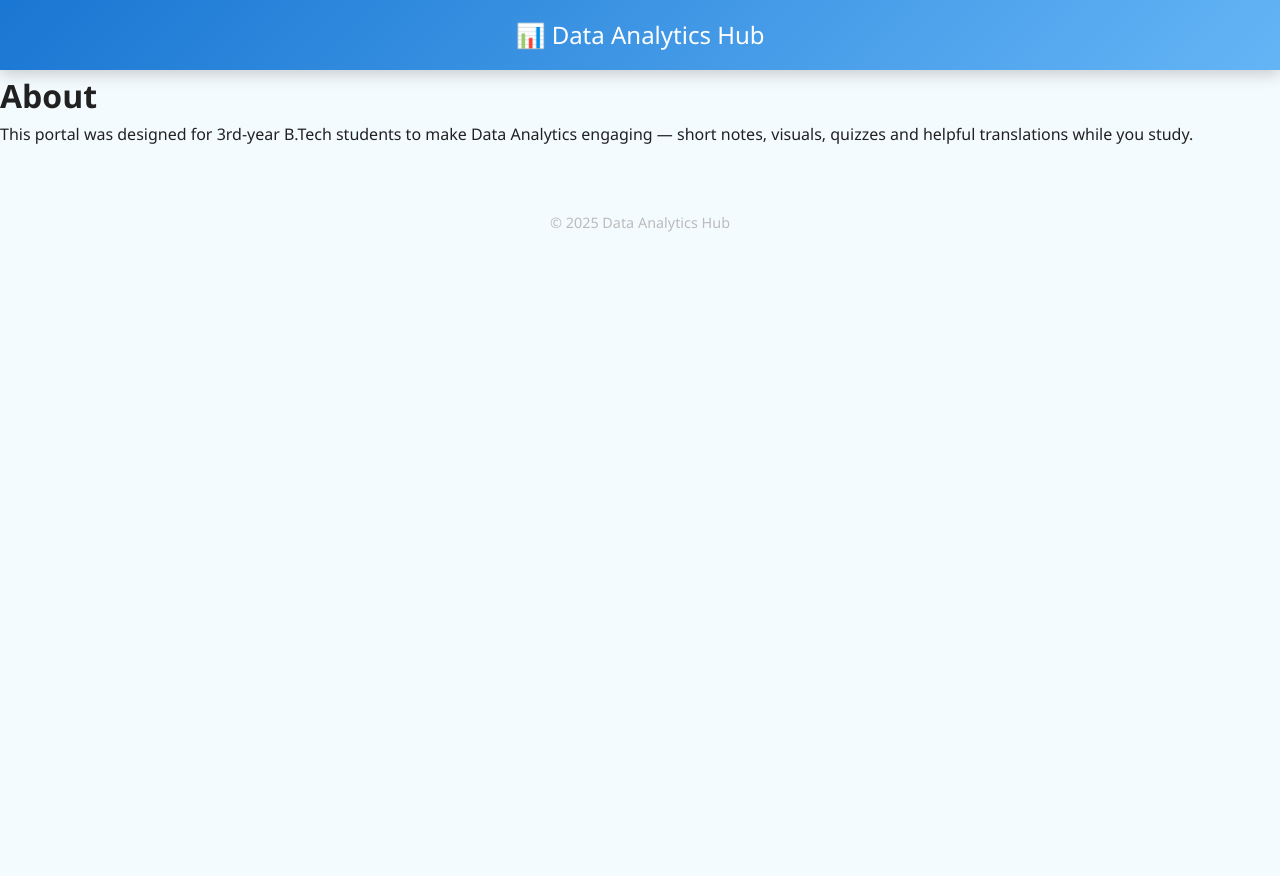
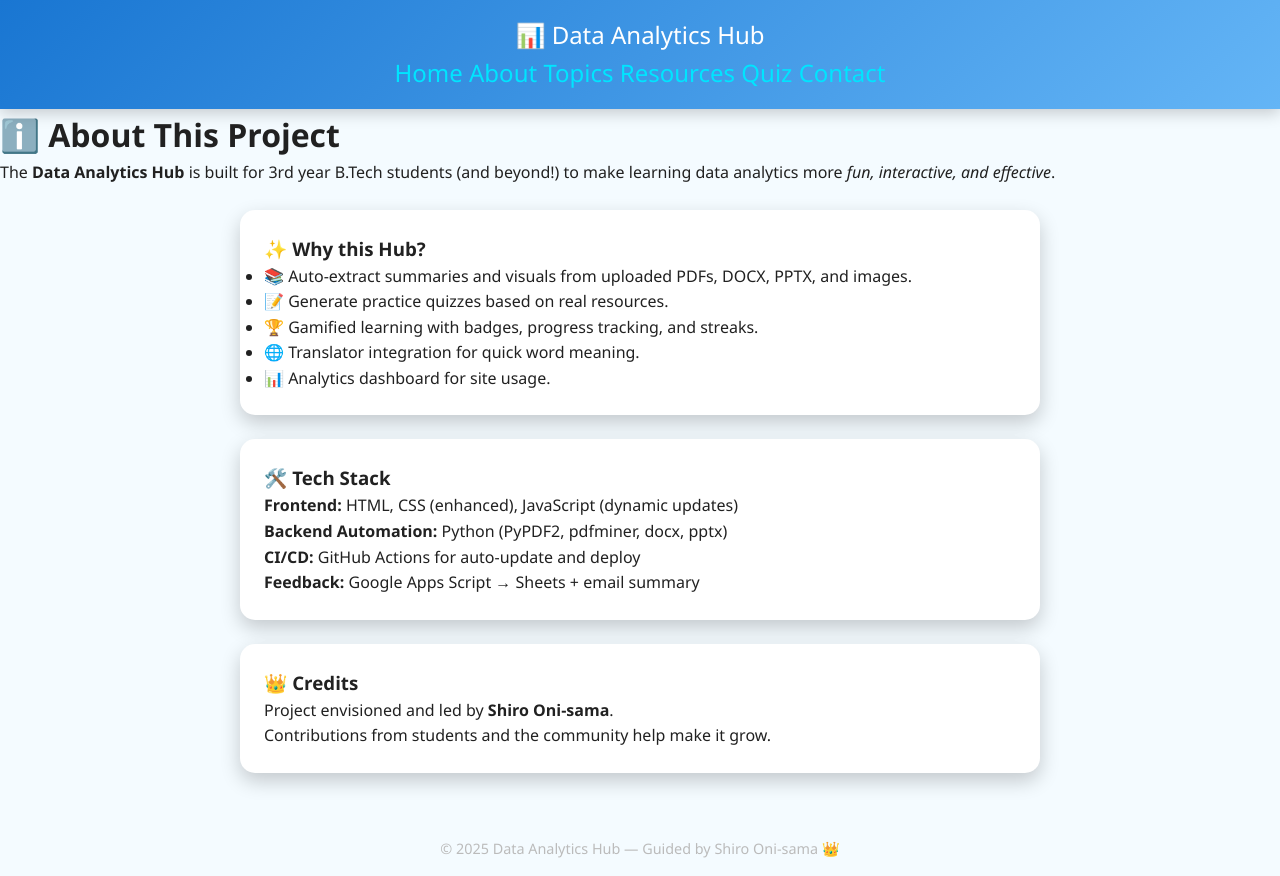
Before and after one commit to shiroonigami23-ui/Data-Analytics, a website: page about.html in a window 1280 px wide. Before the commit the page ends 800 px from the top, so only its background shows below. Drawn offline with Linux system fonts and the light colour scheme.

Commit message:
Update about.html

```diff
--- a/about.html
+++ b/about.html
@@ -1 +1,58 @@
-<!doctype html><html lang='en'><head><meta charset='utf-8'><meta name='viewport' content='width=device-width,initial-scale=1'><title>About - Data Analytics Hub</title><link rel='stylesheet' href='style.css'></head><body><header class='site-header'><div class='brand'>📊 Data Analytics Hub</div></header><main class='container'><h1>About</h1><p>This portal was designed for 3rd-year B.Tech students to make Data Analytics engaging — short notes, visuals, quizzes and helpful translations while you study.</p></main><footer class='site-footer'>© 2025 Data Analytics Hub</footer></body></html>
+<!doctype html>
+<html lang="en">
+<head>
+<meta charset="utf-8">
+<meta name="viewport" content="width=device-width,initial-scale=1">
+<title>About - Data Analytics Hub</title>
+<link rel="stylesheet" href="style.css">
+<script defer src="script.js"></script>
+<script defer src="badges.js"></script>
+</head>
+<body>
+<header class="site-header">
+  <div class="brand">📊 Data Analytics Hub</div>
+  <nav class="main-nav">
+    <a href="index.html">Home</a>
+    <a href="about.html" class="active">About</a>
+    <a href="topics.html">Topics</a>
+    <a href="resources.html">Resources</a>
+    <a href="quiz.html">Quiz</a>
+    <a href="contact.html">Contact</a>
+  </nav>
+</header>
+
+<main class="container">
+  <h1>ℹ️ About This Project</h1>
+  <p>The <strong>Data Analytics Hub</strong> is built for 3rd year B.Tech students (and beyond!) to make learning data analytics more <em>fun, interactive, and effective</em>.</p>
+
+  <section class="card">
+    <h3>✨ Why this Hub?</h3>
+    <ul>
+      <li>📚 Auto-extract summaries and visuals from uploaded PDFs, DOCX, PPTX, and images.</li>
+      <li>📝 Generate practice quizzes based on real resources.</li>
+      <li>🏆 Gamified learning with badges, progress tracking, and streaks.</li>
+      <li>🌐 Translator integration for quick word meaning.</li>
+      <li>📊 Analytics dashboard for site usage.</li>
+    </ul>
+  </section>
+
+  <section class="card">
+    <h3>🛠️ Tech Stack</h3>
+    <p><strong>Frontend:</strong> HTML, CSS (enhanced), JavaScript (dynamic updates)<br>
+    <strong>Backend Automation:</strong> Python (PyPDF2, pdfminer, docx, pptx)<br>
+    <strong>CI/CD:</strong> GitHub Actions for auto-update and deploy<br>
+    <strong>Feedback:</strong> Google Apps Script → Sheets + email summary</p>
+  </section>
+
+  <section class="card">
+    <h3>👑 Credits</h3>
+    <p>Project envisioned and led by <strong>Shiro Oni-sama</strong>.<br>
+    Contributions from students and the community help make it grow.</p>
+  </section>
+</main>
+
+<footer class="site-footer">
+  © 2025 Data Analytics Hub — Guided by Shiro Oni-sama 👑
+</footer>
+</body>
+</html>
```
